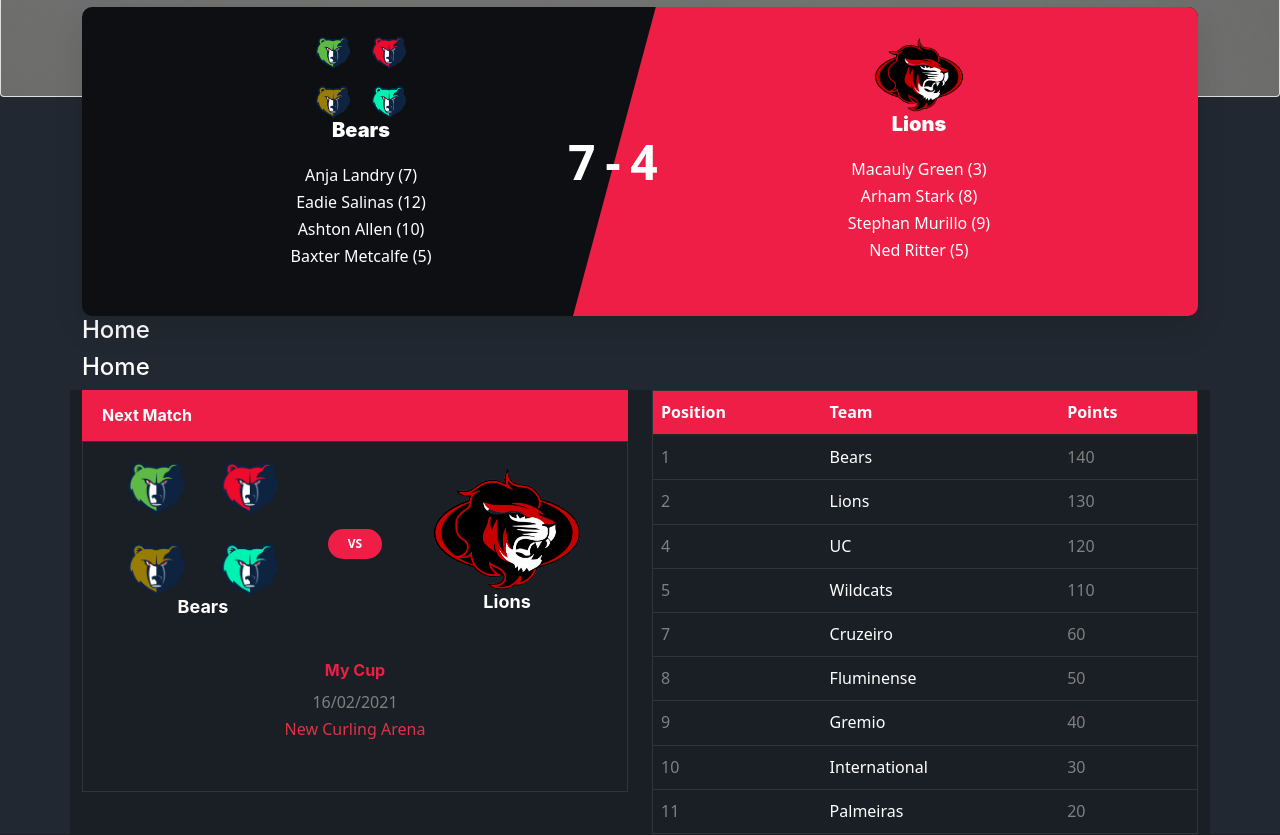
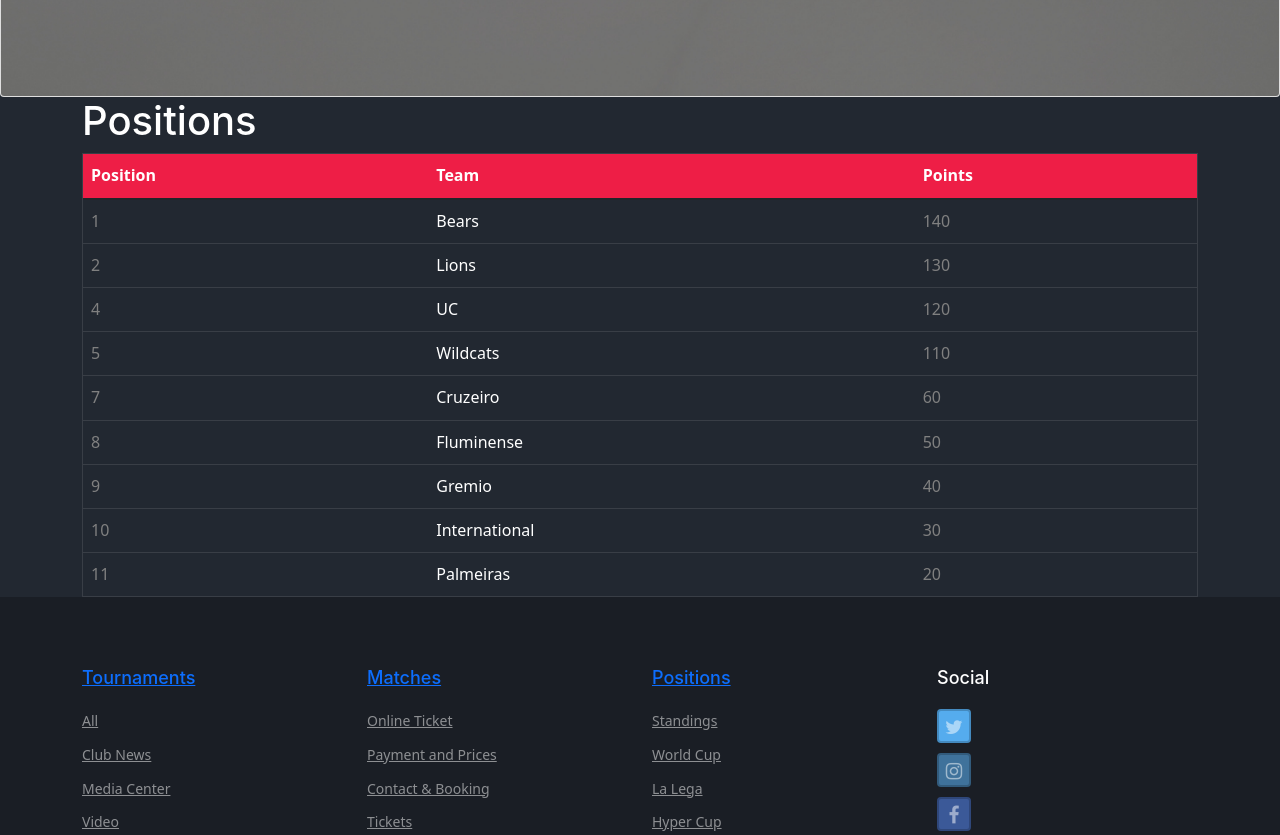
Before and after one commit to josxfer/Grupo10-Equipo6-, a React (Create React App) app: page /positions in a window 1280 px wide. Shown: the part 580-1415 px from the top of the page. Built offline with nearby package versions, Linux system fonts and the light colour scheme.

Commit message:
Creando pagina de partidos y pagina de posiciones, cambiando vs a componente funcion.

```diff
--- a/src/App.js
+++ b/src/App.js
@@ -1,54 +1,15 @@
 import React, { Component } from 'react';
-import Positions from './components/PositionsComponent';
+import Main from './components/MainComponent';
 import './App.css';
-import { TEAMS } from './shared/teams'
-import Matches from './components/MatchesComponent';
-import { MATCHES } from './shared/matches';
-import Header from './components/HeaderComponent';
 import { BrowserRouter } from 'react-router-dom';
-import Home from './components/HomeComponent';
-import { Routes, Route, Redirect } from 'react-router-dom';
-import Footer  from './components/FooterComponent';
-import VS from './components/VSComponent'
 
 class App extends Component {
 
-  constructor(pops) {
-    super(pops);
-
-    this.state = {
-      teams: TEAMS,
-      matches: MATCHES,
-    };
-  }
-
   render() {
-
-    const HomePage = () => {
-      return(
-        <Home/>
-      );
-    }
-
     return (
       <BrowserRouter>
         <div>
-          <Header/>
-          <VS matches={ this.state.matches}/>
-          <Home/>
-          <Routes>
-            <Route path="/home" Component={ HomePage }/>
-            <Route path="/tournaments" Component={ HomePage }/>
-            <Route path="/matches" Component={ HomePage }/>
-            <Route path="/positions" Component={ HomePage }/>
-          </Routes>
-          <div className="container" style={{backgroundColor: '#1a1e25'}}>
-            <div className="row">
-              <Matches matches={ this.state.matches}/>
-              <Positions teams={ this.state.teams}/>
-            </div>
-          </div>
-          <Footer/>
+          <Main/>
         </div>
       </BrowserRouter>
     );
--- a/src/components/FooterComponent.js
+++ b/src/components/FooterComponent.js
@@ -1,4 +1,5 @@
 import React from 'react';
+import { Link } from 'react-router-dom'
 
 function Footer(props) {
     return(
@@ -8,7 +9,7 @@ function Footer(props) {
                 <div className="row">
                     <div className="col-lg-3">
                         <div className="widget mb-3">
-                            <h3>Tournaments</h3>
+                            <h3><Link to="/tournaments">Tournaments</Link></h3>
                             <ul className="list-unstyled links">
                                 <li><a href="#">All</a></li>
                                 <li><a href="#">Club News</a></li>
@@ -20,7 +21,7 @@ function Footer(props) {
                     </div>
                     <div className="col-lg-3">
                         <div className="widget mb-3">
-                            <h3>Matches</h3>
+                            <h3><Link to="/matches">Matches</Link></h3>
                             <ul className="list-unstyled links">
                                 <li><a href="#">Online Ticket</a></li>
                                 <li><a href="#">Payment and Prices</a></li>
@@ -32,7 +33,7 @@ function Footer(props) {
                     </div>
                 <div className="col-lg-3">
                     <div className="widget mb-3">
-                        <h3>Positions</h3>
+                        <h3><Link to="/positions">Positions</Link></h3>
                         <ul className="list-unstyled links">
                             <li><a href="#">Standings</a></li>
                             <li><a href="#">World Cup</a></li>
--- a/src/components/HeaderComponent.js
+++ b/src/components/HeaderComponent.js
@@ -35,7 +35,7 @@ class Header extends Component {
                         <Collapse isOpen={this.state.isOpen} navbar>
                             <Nav navbar>
                                 <NavItem >
-                                    <NavLink className="nav-link active" to="/home">
+                                    <NavLink className="nav-link" to="/home">
                                         <span className="fa fa-home fa-lg"></span> Home
                                     </NavLink>
                                 </NavItem>
--- a/src/components/HomeComponent.js
+++ /dev/null
@@ -1,11 +0,0 @@
-import React from "react";
-
-function Home(props) {
-    return(
-        <div className="container">
-            <h4>Home</h4>
-        </div>
-    );
-}
-
-export default Home;
--- /dev/null
+++ b/src/components/HomePageComponent.js
@@ -0,0 +1,35 @@
+import React from "react";
+import VS from './VSComponent';
+import Matches from './MatchesComponent';
+import Positions from './PositionsComponent';
+
+function HomePage({matches, teams}) {
+
+    return(
+        <div>
+            <VS matches={matches}/>
+            <div className="site-section bg-dark">
+                <div className="container">
+                    <h1>Welcome</h1>
+                    <div className="row">
+                        <div className="col-lg-6">
+                            <div className="widget-title">
+                                <h3>Next Match</h3>
+                            </div>
+                            <Matches matches={matches}/>
+                        </div>
+                        <div className="col-lg-6">
+                            <Positions teams={teams}/>
+                        </div>
+                    </div>
+                </div>
+            </div>
+            <div className="container site-section">
+
+            </div>
+        </div>
+
+    );
+}
+
+export default HomePage;
--- /dev/null
+++ b/src/components/MainComponent.js
@@ -0,0 +1,38 @@
+import React, { Component } from 'react';
+import { TEAMS } from '../shared/teams'
+import { MATCHES } from '../shared/matches';
+import Home from './HomePageComponent';
+import { Routes, Route } from 'react-router-dom';
+import MatchesPage from './MatchesPageComponent'
+import Header from './HeaderComponent';
+import Footer  from './FooterComponent';
+import PositionsPage from './PositionsPageComponent';
+
+class Main extends Component {
+
+  constructor(props) {
+    super(props);
+
+    this.state = {
+      teams: TEAMS,
+      matches: MATCHES,
+    };
+  }
+
+  render() {
+    return (
+        <div>
+            <Header/>
+            <Routes>
+                <Route path="/home" element={ <Home matches={ this.state.matches}  teams={ this.state.teams}/> }/>
+                <Route path="/tournaments" element={ <Home/> }/>
+                <Route path="/matches" element={ <MatchesPage matches={ this.state.matches}/> }/>
+                <Route path="/positions" element={ <PositionsPage  teams={ this.state.teams}/> }/>
+            </Routes>
+            <Footer/>
+        </div>
+    );
+  }
+}
+
+export default Main;
--- a/src/components/MatchesComponent.js
+++ b/src/components/MatchesComponent.js
@@ -45,10 +45,7 @@ class Matches extends Component {
         });
 
         return (
-            <div className="col-lg-6">
-                <div className="widget-title">
-                    <h3>Next Match</h3>
-                </div>
+            <div>
                 { matches }
             </div>
         );
--- /dev/null
+++ b/src/components/MatchesPageComponent.js
@@ -0,0 +1,20 @@
+import React from "react";
+import Matches from './MatchesComponent';
+
+function MatchesPage({matches}) {
+    return(
+        <div>
+            <div className="site-section bg-dark">
+
+            </div>
+            <div className="container">
+                <div className="widget-title">
+                    <h1>Matches</h1>
+                </div>
+                <Matches matches={matches}/>
+            </div>
+        </div>
+    );
+}
+
+export default MatchesPage;
--- a/src/components/PositionsComponent.js
+++ b/src/components/PositionsComponent.js
@@ -22,7 +22,6 @@ class Positions extends Component {
         });
 
         return (
-            <div className="col-lg-6">
             <div className="widget-next-match">
                 <table className="table custom-table">
                     <thead>
@@ -37,7 +36,6 @@ class Positions extends Component {
                     </tbody>
                 </table>
             </div>
-            </div>
         );
     }
 
--- /dev/null
+++ b/src/components/PositionsPageComponent.js
@@ -0,0 +1,15 @@
+import React from "react";
+import Positions from './PositionsComponent';
+
+function PositionsPage({teams}) {
+    return(
+        <div>
+            <div className="container">
+                <h1>Positions</h1>
+                <Positions teams={teams}/>
+            </div>
+        </div>
+    );
+}
+
+export default PositionsPage;
--- a/src/components/VSComponent.js
+++ b/src/components/VSComponent.js
@@ -1,20 +1,7 @@
-import React, { Component } from 'react';
+import React from 'react';
 import { Media } from 'reactstrap';
 
-
-class VS extends Component {
-
-    constructor(props) {
-        super (props);
-
-        this.state = {
-        }
-
-    }
-
-    render() {
-
-        const matches = this.props.matches.map((match) => {
+    function RendervsItem ({ match }) {
             return(
                 <div className="container">
                     <div className="row">
@@ -50,14 +37,23 @@ class VS extends Component {
                     </div>
                 </div>
             );
+        }
+
+    const VS = (props) => {
+        const vs = props.matches.map((match) => {
+            return(
+                <div key={match.id}>
+                    <RendervsItem match={match}/>
+                </div>
+            );
         });
 
         return (
             <div>
-                { matches }
+                { vs }
             </div>
         );
+
     }
-}
 
 export default VS;
```
Lines whose indentation alone changed are shown as unchanged.
